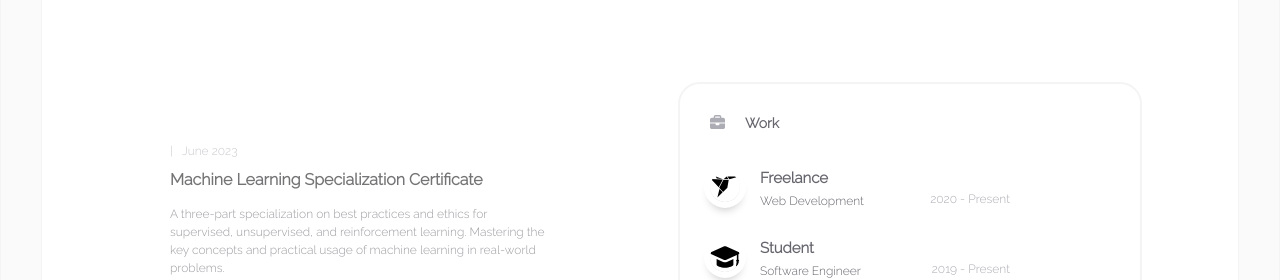
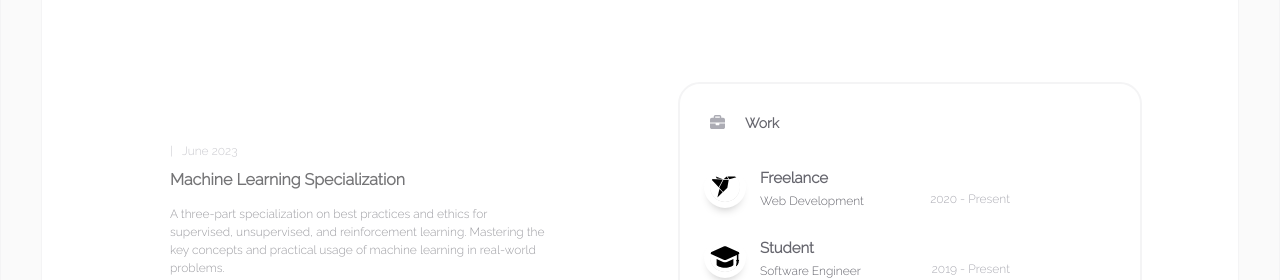
Before and after one commit to devJerb/dev-jerb, a React (Create React App) app: page / in a window 1280 px wide. Shown: the part 1334-1614 px from the top of the page. Built offline with nearby package versions, Linux system fonts and the light colour scheme.

Commit message:
update content; changed certificate title

```diff
--- a/src/data/certificates.js
+++ b/src/data/certificates.js
@@ -3,7 +3,7 @@ import React from "react";
 function certificates_1() {
 	return {
 		date: "June 2023",
-		title: "Machine Learning Specialization Certificate",
+		title: "Machine Learning Specialization",
 		description:
 			"A three-part specialization on best practices and ethics for supervised, unsupervised, and reinforcement learning. Mastering the key concepts and practical usage of machine learning in real-world problems.",
 		keywords: [
```
